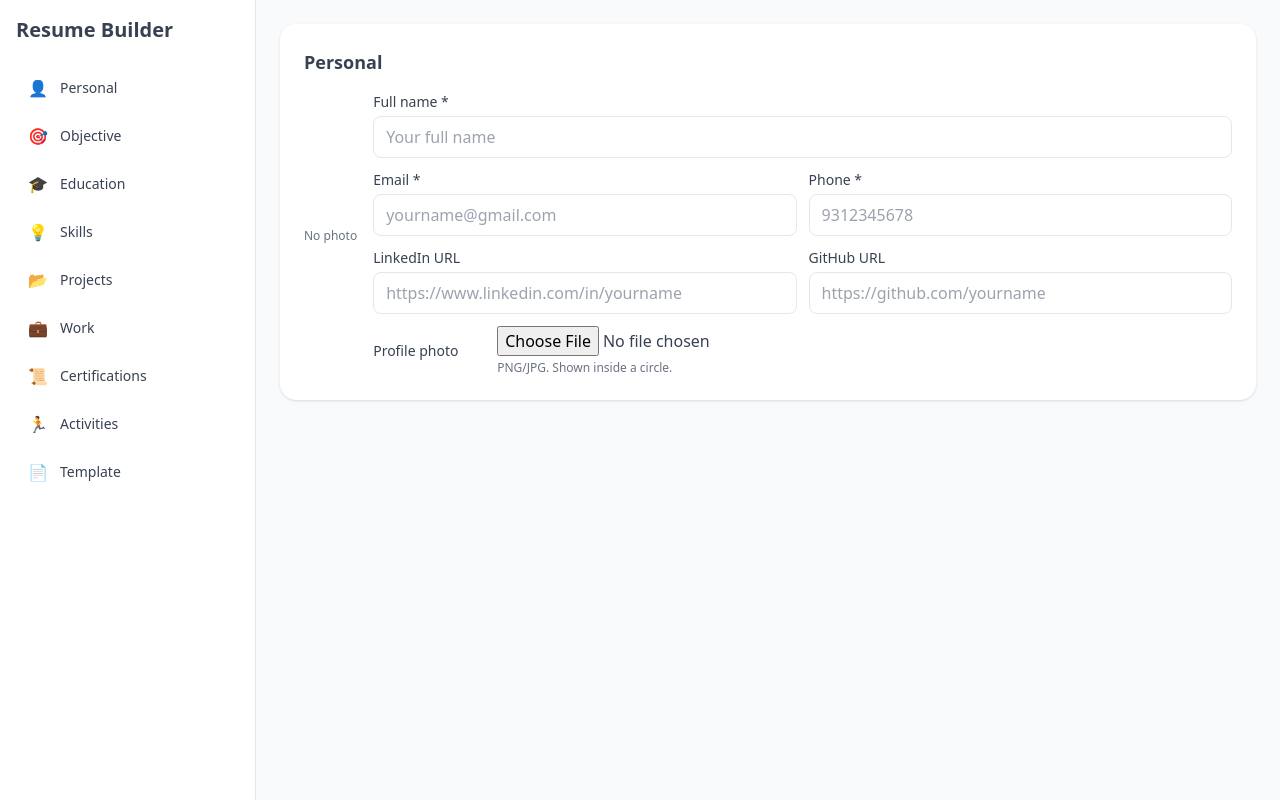
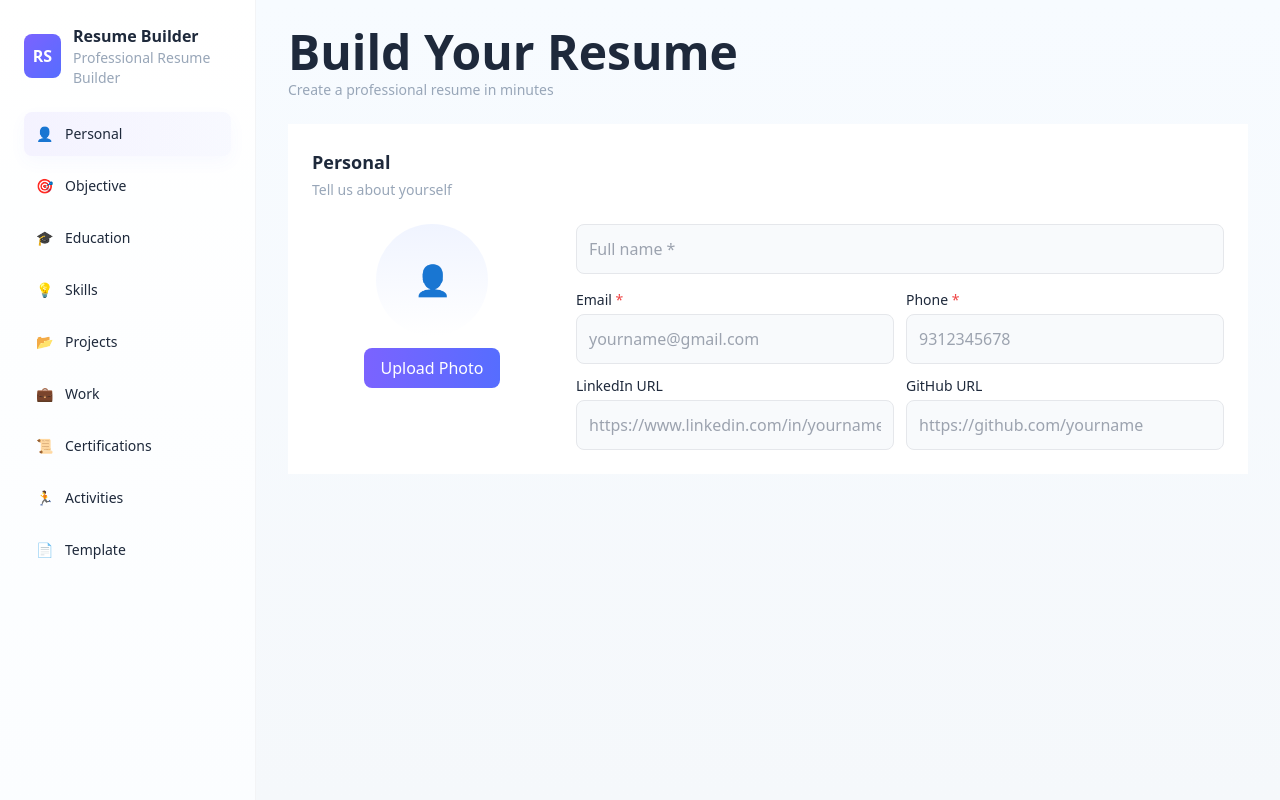
Before and after one commit to sivamani242004/ResumeBuilder, a plain HTML site: page index.html in a window 1280 px wide. Drawn offline with nearby package versions, Linux system fonts and the light colour scheme.

Commit message:
modified resume interface

```diff
--- a/index.html
+++ b/index.html
@@ -1,120 +1,192 @@
 <!DOCTYPE html>
 <html lang="en">
   <head>
-    <meta charset="UTF-8" />
-    <meta name="viewport" content="width=device-width, initial-scale=1.0" />
-    <title>Resume Builder</title>
+    <meta charset="utf-8" />
+    <meta name="viewport" content="width=device-width,initial-scale=1" />
+    <title>Resume Builder — Tailwind</title>
+
+    <!-- small Tailwind config for colors/shadows used in the design -->
+    <script>
+      tailwind.config = {
+        theme: {
+          extend: {
+            colors: {
+              accent: "#7b63ff",
+              accent2: "#566dff",
+              brandgreen: "#18b169",
+              muted: "#98a6b8",
+            },
+            boxShadow: {
+              "soft-lg": "0 18px 30px rgba(14,25,49,0.06)",
+              "soft-md": "0 8px 20px rgba(14,25,49,0.04)",
+            },
+            borderRadius: {
+              xl2: "12px",
+            },
+          },
+        },
+      };
+    </script>
     <script src="https://cdn.tailwindcss.com"></script>
+    <!-- keep your jsPDF include if needed -->
     <script src="https://cdnjs.cloudflare.com/ajax/libs/jspdf/2.5.1/jspdf.umd.min.js"></script>
   </head>
-  <body class="bg-gray-50 font-sans text-gray-700 min-h-screen flex">
-    <aside class="w-64 bg-white border-r h-screen p-4 overflow-y-auto">
-      <h1 class="text-xl font-bold mb-6">Resume Builder</h1>
-      <nav class="space-y-2">
+  <body
+    class="min-h-screen bg-gradient-to-b from-[#f7fbff] to-[#f5f8fb] font-sans text-slate-800"
+  >
+    <div class="flex">
+      <!-- Sidebar -->
+      <aside
+        class="fixed left-0 top-0 bottom-0 w-64 bg-gradient-to-b from-white to-[#fbfdff] border-r border-gray-100 p-6"
+      >
+        <div class="flex items-center gap-3 mb-6">
+          <div
+            class="w-11 h-11 rounded-lg flex items-center justify-center text-white font-bold"
+            style="background: linear-gradient(135deg, #7b63ff, #566dff)"
+          >
+            RS
+          </div>
+          <div>
+            <div class="font-semibold">Resume Builder</div>
+            <div class="text-sm text-[var(--muted,#98a6b8)]">
+              Professional Resume Builder
+            </div>
+          </div>
+        </div>
+
+        <nav class="flex flex-col gap-2 text-sm">
           <button
-          class="flex items-center gap-3 w-full hover:bg-indigo-100 rounded cursor-pointer px-3 py-2 section-button"
+            class="flex items-center gap-3 p-3 rounded-lg bg-gradient-to-r from-[rgba(123,99,255,0.08)] to-[rgba(86,109,255,0.04)] shadow-[0_6px_18px_rgba(86,109,255,0.04)] font-medium section-button"
             data-target="personal"
           >
-          <span class="icon">👤</span>
-          <span class="label text-sm">Personal</span>
+            <span>👤</span><span>Personal</span>
           </button>
           <button
-          class="flex items-center gap-3 w-full hover:bg-indigo-100 rounded cursor-pointer px-3 py-2 section-button"
+            class="flex items-center gap-3 p-3 rounded-lg hover:bg-[rgba(86,109,255,0.06)] section-button"
             data-target="objective"
           >
-          <span class="icon">🎯</span>
-          <span class="label text-sm">Objective</span>
+            <span>🎯</span><span>Objective</span>
           </button>
           <button
-          class="flex items-center gap-3 w-full hover:bg-indigo-100 rounded cursor-pointer px-3 py-2 section-button"
+            class="flex items-center gap-3 p-3 rounded-lg hover:bg-[rgba(86,109,255,0.06)] section-button"
             data-target="education"
           >
-          <span class="icon">🎓</span>
-          <span class="label text-sm">Education</span>
+            <span>🎓</span><span>Education</span>
           </button>
           <button
-          class="flex items-center gap-3 w-full hover:bg-indigo-100 rounded cursor-pointer px-3 py-2 section-button"
+            class="flex items-center gap-3 p-3 rounded-lg hover:bg-[rgba(86,109,255,0.06)] section-button"
             data-target="skills"
           >
-          <span class="icon">💡</span>
-          <span class="label text-sm">Skills</span>
+            <span>💡</span><span>Skills</span>
           </button>
           <button
-          class="flex items-center gap-3 w-full hover:bg-indigo-100 rounded cursor-pointer px-3 py-2 section-button"
+            class="flex items-center gap-3 p-3 rounded-lg hover:bg-[rgba(86,109,255,0.06)] section-button"
             data-target="projects"
           >
-          <span class="icon">📂</span>
-          <span class="label text-sm">Projects</span>
+            <span>📂</span><span>Projects</span>
           </button>
           <button
-          class="flex items-center gap-3 w-full hover:bg-indigo-100 rounded cursor-pointer px-3 py-2 section-button"
+            class="flex items-center gap-3 p-3 rounded-lg hover:bg-[rgba(86,109,255,0.06)] section-button"
             data-target="work"
           >
-          <span class="icon">💼</span>
-          <span class="label text-sm">Work</span>
+            <span>💼</span><span>Work</span>
           </button>
           <button
-          class="flex items-center gap-3 w-full hover:bg-indigo-100 rounded cursor-pointer px-3 py-2 section-button"
+            class="flex items-center gap-3 p-3 rounded-lg hover:bg-[rgba(86,109,255,0.06)] section-button"
             data-target="certifications"
           >
-          <span class="icon">📜</span>
-          <span class="label text-sm">Certifications</span>
+            <span>📜</span><span>Certifications</span>
           </button>
           <button
-          class="flex items-center gap-3 w-full hover:bg-indigo-100 rounded cursor-pointer px-3 py-2 section-button"
+            class="flex items-center gap-3 p-3 rounded-lg hover:bg-[rgba(86,109,255,0.06)] section-button"
             data-target="activities"
           >
-          <span class="icon">🏃</span>
-          <span class="label text-sm">Activities</span>
+            <span>🏃</span><span>Activities</span>
           </button>
           <button
-          class="flex items-center gap-3 w-full hover:bg-indigo-100 rounded cursor-pointer px-3 py-2 section-button"
+            class="flex items-center gap-3 p-3 rounded-lg hover:bg-[rgba(86,109,255,0.06)] section-button"
             data-target="template"
           >
-          <span class="icon">📄</span>
-          <span class="label text-sm">Template</span>
+            <span>📄</span><span>Template</span>
           </button>
         </nav>
       </aside>
 
-    <main class="flex-1 p-6 overflow-y-auto">
+      <!-- Main -->
+      <main class="flex-1 ml-64 p-8 overflow-y-auto">
+        <header class="mb-6">
+          <h1 class="text-4xl md:text-[48px] font-extrabold text-accent">
+            Build Your Resume
+          </h1>
+          <p class="text-sm text-[var(--muted,#98a6b8)] mt-2">
+            Create a professional resume in minutes
+          </p>
+        </header>
+
         <div id="sections-container">
-        <div
+          <!-- PERSONAL -->
+          <section
             id="section-personal"
-          class="bg-white rounded-2xl shadow p-6 section-card mb-6 hidden"
+            class="bg-white rounded-xl2 shadow-soft-md p-6 mb-6 section-card hidden"
           >
+            <div class="flex items-start justify-between">
+              <div>
                 <h2 class="text-lg font-semibold">Personal</h2>
+                <p class="text-sm text-[var(--muted,#98a6b8)] mt-1">
+                  Tell us about yourself
+                </p>
+              </div>
+            </div>
+
             <form
               id="form-personal"
-            class="mt-4 space-y-4"
+              class="mt-6 grid gap-6 md:grid-cols-[240px_1fr]"
               onsubmit="return false"
             >
-            <div class="flex items-center gap-4">
-              <div class="avatar-wrap" id="avatarPreview">
-                <span class="text-xs text-gray-500">No photo</span>
+              <div class="flex flex-col items-center">
+                <div
+                  id="avatarPreview"
+                  class="w-28 h-28 rounded-full bg-gradient-to-b from-[#f0f4ff] to-white flex items-center justify-center shadow-soft-lg text-3xl"
+                >
+                  👤
                 </div>
-              <div class="flex-1">
+                <label
+                  class="mt-3 inline-block px-4 py-2 rounded-lg text-white"
+                  style="
+                    background: linear-gradient(90deg, #7b63ff, #566dff);
+                    cursor: pointer;
+                  "
+                >
+                  Upload Photo
+                  <input
+                    id="profileUpload"
+                    type="file"
+                    accept="image/*"
+                    class="hidden"
+                  />
+                </label>
+              </div>
+
+              <div>
+                <input
+                  name="fullname"
+                  placeholder="Full name *"
+                  required
+                  class="w-full rounded-lg border border-gray-200 bg-slate-50 p-3 mb-4"
+                />
+
+                <div class="grid grid-cols-1 md:grid-cols-2 gap-3">
+                  <div>
                     <label class="block text-sm"
-                  >Full name <span class="required-star">*</span></label
+                      >Email <span class="text-red-500">*</span></label
                     >
                     <input
+                      id="personalEmail"
+                      name="email"
+                      type="email"
                       required
-                  name="fullname"
-                  class="mt-1 w-full rounded-lg border px-3 py-2"
-                  placeholder="Your full name"
-                />
-                <div class="mt-3 grid grid-cols-1 md:grid-cols-2 gap-3">
-                  <div>
-                    <label class="block text-sm"
-                      >Email <span class="required-star">*</span></label
-                    >
-                    <input
-                      required
-                      name="email"
-                      id="personalEmail"
-                      type="email"
-                      class="mt-1 w-full rounded-lg border px-3 py-2"
                       placeholder="yourname@gmail.com"
+                      class="mt-1 w-full rounded-lg border border-gray-200 bg-slate-50 p-3"
                     />
                     <p id="emailErr" class="text-xs text-red-500 mt-1 hidden">
                       Email must end with @gmail.com
@@ -122,30 +194,31 @@
                   </div>
                   <div>
                     <label class="block text-sm"
-                      >Phone <span class="required-star">*</span></label
+                      >Phone <span class="text-red-500">*</span></label
                     >
                     <input
+                      id="personalPhone"
+                      name="phone"
+                      type="tel"
                       required
-                      name="phone"
-                      id="personalPhone"
-                      type="tel"
-                      class="mt-1 w-full rounded-lg border px-3 py-2"
                       placeholder="9312345678"
+                      class="mt-1 w-full rounded-lg border border-gray-200 bg-slate-50 p-3"
                     />
                     <p id="phoneErr" class="text-xs text-red-500 mt-1 hidden">
                       Phone must be numeric and cannot start with 0
                     </p>
                   </div>
                 </div>
-                <div class="mt-3 grid grid-cols-1 md:grid-cols-2 gap-3">
+
+                <div class="grid grid-cols-1 md:grid-cols-2 gap-3 mt-3">
                   <div>
                     <label class="block text-sm">LinkedIn URL</label>
                     <input
+                      id="linkedinInput"
                       name="linkedin"
-                      id="linkedinInput"
                       type="url"
-                      class="mt-1 w-full rounded-lg border px-3 py-2"
                       placeholder="https://www.linkedin.com/in/yourname"
+                      class="mt-1 w-full rounded-lg border border-gray-200 bg-slate-50 p-3"
                     />
                     <p id="liErr" class="text-xs text-red-500 mt-1 hidden">
                       Enter a valid URL
@@ -154,51 +227,41 @@
                   <div>
                     <label class="block text-sm">GitHub URL</label>
                     <input
+                      id="githubInput"
                       name="github"
-                      id="githubInput"
                       type="url"
-                      class="mt-1 w-full rounded-lg border px-3 py-2"
                       placeholder="https://github.com/yourname"
+                      class="mt-1 w-full rounded-lg border border-gray-200 bg-slate-50 p-3"
                     />
                     <p id="gitErr" class="text-xs text-red-500 mt-1 hidden">
                       Enter a valid URL
                     </p>
                   </div>
                 </div>
-                <div class="mt-3 flex items-center gap-3">
-                  <label class="block text-sm w-28">Profile photo</label>
-                  <div>
-                    <input type="file" id="profileUpload" accept="image/*" />
-                    <p class="text-xs text-gray-500 mt-1">
-                      PNG/JPG. Shown inside a circle.
-                    </p>
-                  </div>
-                </div>
-              </div>
               </div>
             </form>
-        </div>
+          </section>
 
-        <div
+          <!-- OBJECTIVE -->
+          <section
             id="section-objective"
-          class="bg-white rounded-2xl shadow p-6 section-card mb-6 hidden"
+            class="bg-white rounded-xl2 shadow-soft-md p-6 mb-6 section-card hidden"
           >
             <h2 class="text-lg font-semibold">Objective</h2>
-          <div class="mt-4">
-            <label class="text-sm">Summary</label>
+            <label class="text-sm mt-3 block">Summary</label>
             <textarea
               id="objectiveText"
               oninput="autoExpandTextarea(this)"
-              class="mt-2 w-full rounded-lg border px-3 py-2 resize-none"
+              rows="3"
+              class="mt-2 w-full rounded-lg border border-gray-200 p-3 resize-none"
               placeholder="Write a short objective..."
-              rows="3"
             ></textarea>
-          </div>
-        </div>
+          </section>
 
-        <div
+          <!-- EDUCATION -->
+          <section
             id="section-education"
-          class="bg-white rounded-2xl shadow p-6 section-card mb-6 hidden"
+            class="bg-white rounded-xl2 shadow-soft-md p-6 mb-6 section-card hidden"
           >
             <div class="flex items-center justify-between">
               <h2 class="text-lg font-semibold">Education</h2>
@@ -210,68 +273,73 @@
               </button>
             </div>
             <div id="educationList" class="mt-4 space-y-3"></div>
-        </div>
+          </section>
 
-        <div
+          <!-- SKILLS -->
+          <section
             id="section-skills"
-          class="bg-white rounded-2xl shadow p-6 section-card mb-6 hidden"
+            class="bg-white rounded-xl2 shadow-soft-md p-6 mb-6 section-card hidden"
           >
             <div class="flex items-center justify-between">
               <h2 class="text-lg font-semibold">Skills</h2>
             </div>
+
             <div class="mt-4 space-y-4">
               <div class="grid grid-cols-1 md:grid-cols-4 gap-3">
                 <div>
                   <label class="block text-sm">Category</label>
                   <select
                     id="skillCategory"
-                  class="mt-1 w-full rounded-lg border px-3 py-2"
+                    class="mt-1 w-full rounded-lg border border-gray-200 p-3"
                   >
-                  <option value="Programming Languages">
-                    Programming Languages
-                  </option>
-                  <option value="Web Technologies">Web Technologies</option>
-                  <option value="Frameworks / Tools">Frameworks / Tools</option>
-                  <option value="Concepts">Concepts</option>
-                  <option value="Soft Skills">Soft Skills</option>
-                  <option value="Other">Other</option>
+                    <option>Programming Languages</option>
+                    <option>Web Technologies</option>
+                    <option>Frameworks / Tools</option>
+                    <option>Concepts</option>
+                    <option>Soft Skills</option>
+                    <option>Other</option>
                   </select>
                 </div>
+
                 <div class="md:col-span-2">
                   <label class="block text-sm">Skill Name</label>
                   <input
                     id="skillInput"
-                  class="mt-1 w-full rounded-lg border px-3 py-2"
                     placeholder="e.g. JavaScript, Docker, Leadership"
+                    class="mt-1 w-full rounded-lg border border-gray-200 p-3"
                   />
                 </div>
+
                 <div>
                   <label class="block text-sm">Level</label>
                   <select
                     id="skillLevel"
-                  class="mt-1 w-full rounded-lg border px-3 py-2"
+                    class="mt-1 w-full rounded-lg border border-gray-200 p-3"
                   >
-                  <option value="Basic">Basic</option>
-                  <option value="Intermediate">Intermediate</option>
-                  <option value="Advanced">Advanced</option>
+                    <option>Basic</option>
+                    <option selected>Intermediate</option>
+                    <option>Advanced</option>
                   </select>
                 </div>
               </div>
+
               <div class="flex justify-end">
                 <button
                   id="addSkillBtn"
-                class="px-3 py-2 rounded bg-indigo-600 text-white"
+                  class="px-3 py-2 rounded bg-gradient-to-r from-[#8b63ff] to-[#7b63ff] text-white"
                 >
                   Add Skill
                 </button>
               </div>
+
               <div id="skillTags" class="mt-3 flex flex-wrap gap-2"></div>
             </div>
-        </div>
+          </section>
 
-        <div
+          <!-- PROJECTS -->
+          <section
             id="section-projects"
-          class="bg-white rounded-2xl shadow p-6 section-card mb-6 hidden"
+            class="bg-white rounded-xl2 shadow-soft-md p-6 mb-6 section-card hidden"
           >
             <div class="flex items-center justify-between">
               <h2 class="text-lg font-semibold">Projects</h2>
@@ -283,11 +351,12 @@
               </button>
             </div>
             <div id="projectsList" class="mt-4 space-y-3"></div>
-        </div>
+          </section>
 
-        <div
+          <!-- WORK -->
+          <section
             id="section-work"
-          class="bg-white rounded-2xl shadow p-6 section-card mb-6 hidden"
+            class="bg-white rounded-xl2 shadow-soft-md p-6 mb-6 section-card hidden"
           >
             <div class="flex items-center justify-between">
               <h2 class="text-lg font-semibold">Work Experience</h2>
@@ -299,11 +368,12 @@
               </button>
             </div>
             <div id="workList" class="mt-4 space-y-3"></div>
-        </div>
+          </section>
 
-        <div
+          <!-- CERTIFICATIONS -->
+          <section
             id="section-certifications"
-          class="bg-white rounded-2xl shadow p-6 section-card mb-6 hidden"
+            class="bg-white rounded-xl2 shadow-soft-md p-6 mb-6 section-card hidden"
           >
             <div class="flex items-center justify-between">
               <h2 class="text-lg font-semibold">Certifications</h2>
@@ -315,59 +385,90 @@
               </button>
             </div>
             <div id="certList" class="mt-4 space-y-3"></div>
-        </div>
+          </section>
 
-        <div
+          <!-- ACTIVITIES -->
+          <section
             id="section-activities"
-          class="bg-white rounded-2xl shadow p-6 section-card mb-6 hidden"
+            class="bg-white rounded-xl2 shadow-soft-md p-6 mb-6 section-card hidden"
           >
             <h2 class="text-lg font-semibold">Activities</h2>
-          <div class="mt-4">
-            <label class="text-sm">Extracurricular / Volunteering</label>
+            <label class="text-sm mt-3 block"
+              >Extracurricular / Volunteering</label
+            >
             <textarea
               id="activitiesText"
               oninput="autoExpandTextarea(this)"
-              class="mt-2 w-full rounded-lg border px-3 py-2 resize-none"
               rows="3"
+              class="mt-2 w-full rounded-lg border border-gray-200 p-3 resize-none"
             ></textarea>
-          </div>
-        </div>
+          </section>
 
-        <div
+          <!-- TEMPLATE & EXPORT -->
+          <section
             id="section-template"
-          class="bg-white rounded-2xl shadow p-6 section-card mb-6 hidden"
+            class="bg-white rounded-xl2 shadow-soft-md p-6 mb-6 section-card hidden"
           >
             <h2 class="text-lg font-semibold">Template & Export</h2>
+
             <div class="mt-4 grid grid-cols-1 md:grid-cols-3 gap-3">
-            <select id="templateSelect" class="rounded-lg border px-3 py-2">
+              <select
+                id="templateSelect"
+                class="rounded-lg border border-gray-200 px-3 py-2"
+              >
                 <option>Classic</option>
-              <option>Modern</option>
+                <option selected>Modern</option>
                 <option>Elegant</option>
               </select>
+
               <div>
                 <label class="text-sm">Margins (px)</label>
                 <input
                   id="marginInput"
                   type="number"
                   value="20"
-                class="mt-1 rounded-lg border px-3 py-2"
+                  class="mt-1 rounded-lg border border-gray-200 px-3 py-2"
                 />
               </div>
+
               <div class="flex items-end gap-2">
                 <button
                   id="exportPdfBtn"
-                class="px-3 py-2 rounded bg-indigo-600 text-white"
+                  class="px-3 py-2 rounded bg-gradient-to-r from-[#7b63ff] to-[#566dff] text-white"
                 >
                   Export PDF
                 </button>
-              <button id="exportTxtBtn" class="px-3 py-2 rounded border">
+                <button
+                  id="exportTxtBtn"
+                  class="px-3 py-2 rounded border border-gray-200"
+                >
                   Export TXT
                 </button>
               </div>
             </div>
-        </div>
+          </section>
         </div>
       </main>
+    </div>
+
+    <!-- Keep your script.js — it can wire navigation, validation, export, etc. -->
     <script src="script.js"></script>
+
+    <!-- tiny helper to show first tab on load if script.js doesn't do it -->
+    <script>
+      (function showDefault() {
+        const firstBtn = document.querySelector(
+          '.section-button[data-target="personal"]'
+        );
+        if (firstBtn) {
+          const target = firstBtn.getAttribute("data-target");
+          document
+            .querySelectorAll(".section-card")
+            .forEach((s) => s.classList.add("hidden"));
+          const el = document.getElementById("section-" + target);
+          if (el) el.classList.remove("hidden");
+        }
+      })();
+    </script>
   </body>
 </html>
```
Lines whose indentation alone changed are shown as unchanged.
